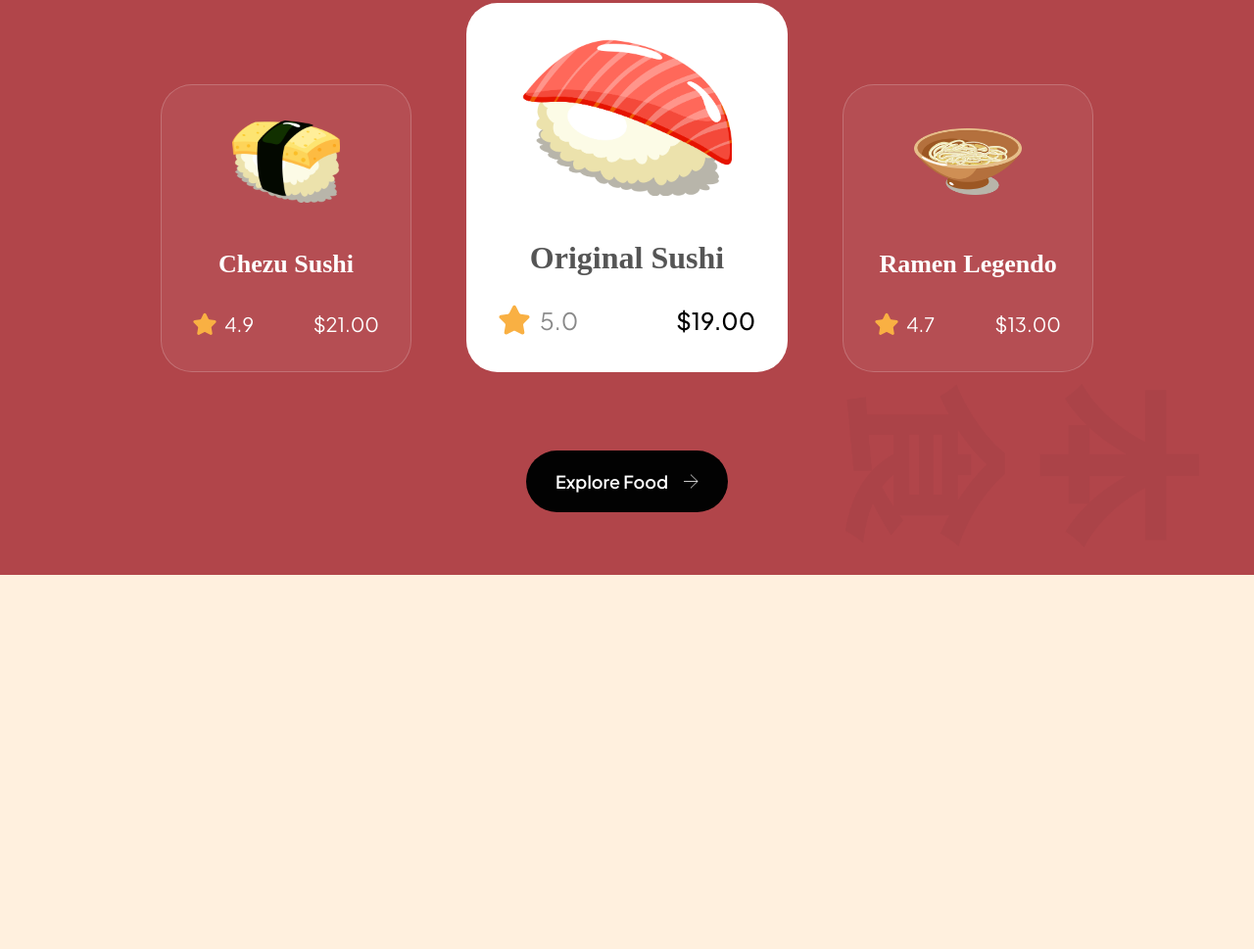
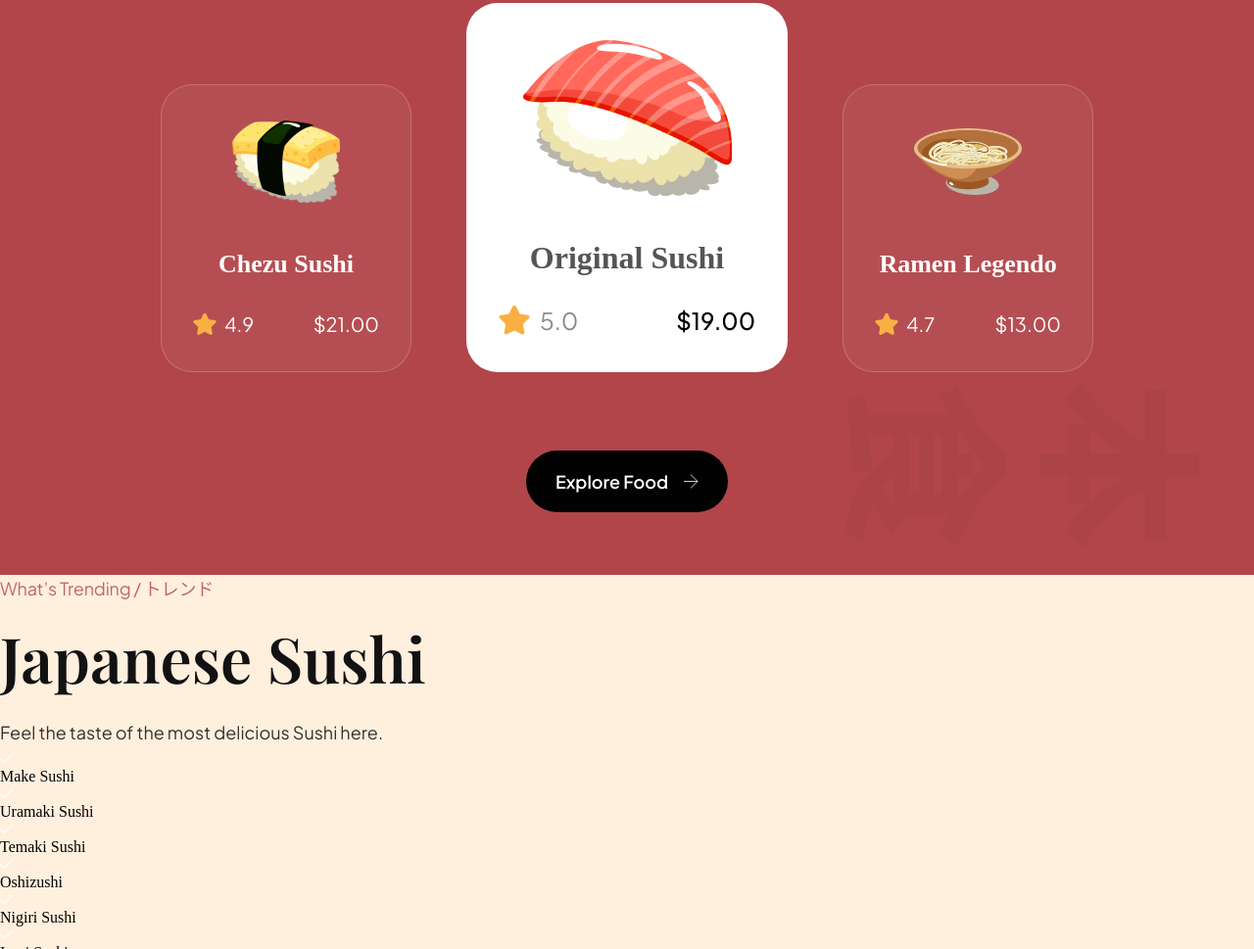
Before and after one commit to salvatorequagliariello/css-practice, a website built with Vite: page sushi-website/index.html in a window 1280 px wide. Shown: the part 1831-2800 px from the top of the page at 98% size. Before the commit the page ends 2418 px from the top, so only its background shows below. Built offline with nearby package versions, Linux system fonts and the light colour scheme; files whose address does not match are found by name.

Commit message:
completes trending section structure

```diff
--- a/sushi-website/index.html
+++ b/sushi-website/index.html
@@ -143,6 +143,48 @@
     <button data-aos="fade-up" class="popular-foods__button">Explore Food<img src="./assets/arrow-right.svg" alt="arrow"></button>
   </section>
 
+  <section class="trending" id="food">
+
+    <div class="trending__content" data-aos="fade-right">
+      <p class="sushi__subtitle">What’s Trending / トレンド</p>
+      <h3 class="sushi__title">Japanese Sushi</h3>
+      <p class="sushi__description">Feel the taste of the most delicious Sushi here.</p>
+      <ul class="trending__list">
+        <li>
+          <div class="trending__icon"><img src="/assets/check.svg" alt="check"></div>
+          <p>Make Sushi</p>
+        </li>
+        <li>
+          <div class="trending__icon"><img src="/assets/check.svg" alt="check"></div>
+          <p>Uramaki Sushi</p>
+        </li>
+        <li>
+          <div class="trending__icon"><img src="/assets/check.svg" alt="check"></div>
+          <p>Temaki Sushi</p>
+        </li>
+        <li>
+          <div class="trending__icon"><img src="/assets/check.svg" alt="check"></div>
+          <p>Oshizushi</p>
+        </li>
+        <li>
+          <div class="trending__icon"><img src="/assets/check.svg" alt="check"></div>
+          <p>Nigiri Sushi</p>
+        </li>
+        <li>
+          <div class="trending__icon"><img src="/assets/check.svg" alt="check"></div>
+          <p>Inari Sushi</p>
+        </li>
+      </ul>
+      <div class="trending__image">
+        <img src="/assets/sushi-5.png" alt="sushi-5" data-aos="fade-left">
+        <div class="trending__arrow trending__arrow-left"><img src="/assets/arrow-vertical.svg" alt=""></div>
+        <div class="trending__arrow trending__arrow-bottom"><img src="/assets/arrow-horizontal.svg" alt=""></div>
+      </div>
+    </div>
+
+
+  </section>
+
   <script src="./js/script.js" type="module"></script>
 </body>
 
```
